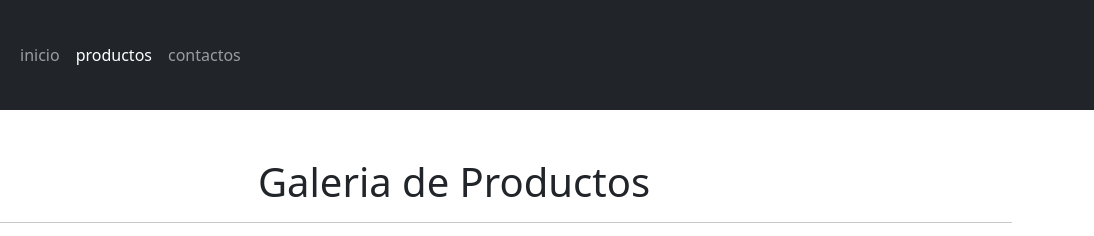
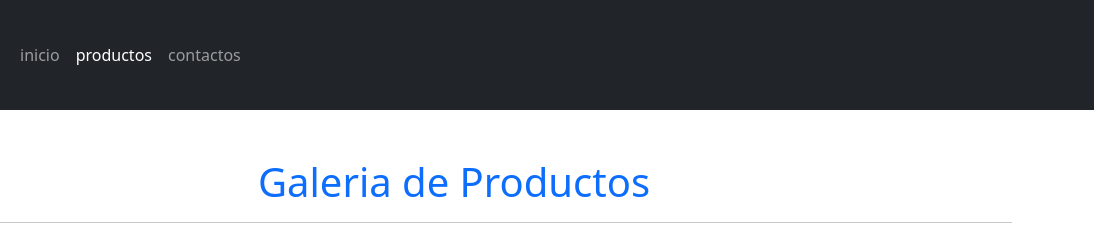
Before and after one commit to Bautistajapaze00/panaderia-cocu, a plain HTML site: page pages/productos.html in a window 1280 px wide. Shown: the top 236 px of the page, 186-1280 px from the left. Drawn offline with Linux system fonts and the light colour scheme.

Commit message:
modifique el color del titulo de galeria de productos

```diff
--- a/pages/productos.html
+++ b/pages/productos.html
@@ -55,7 +55,7 @@
     </header>
     <main class="container">
       <section class="my-5">
-        <h1 class="diaplay-2 text-center">Galeria de Productos</h1>
+        <h1 class="diaplay-2 text-center text-primary">Galeria de Productos</h1>
         <hr />
         <article class="row my-3">
           <div class="col-sm-12 col-md-4 col-lg-3">
```
